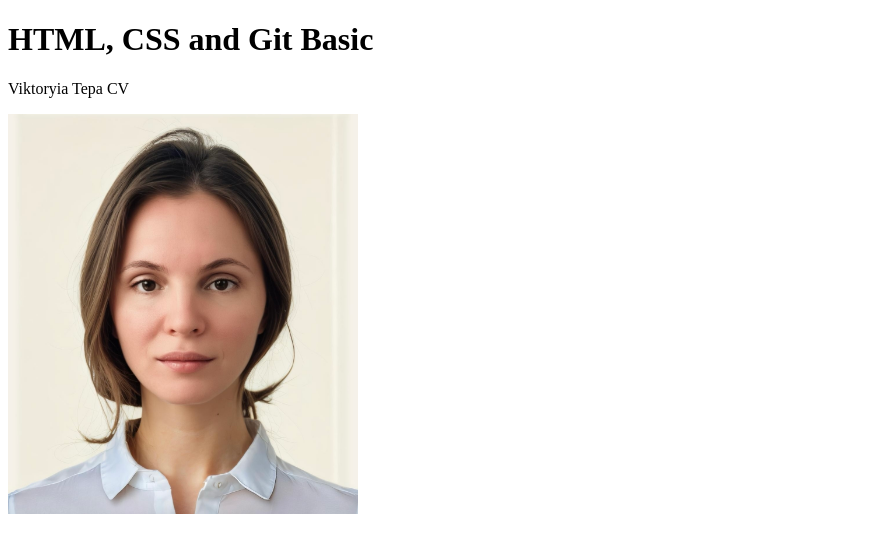
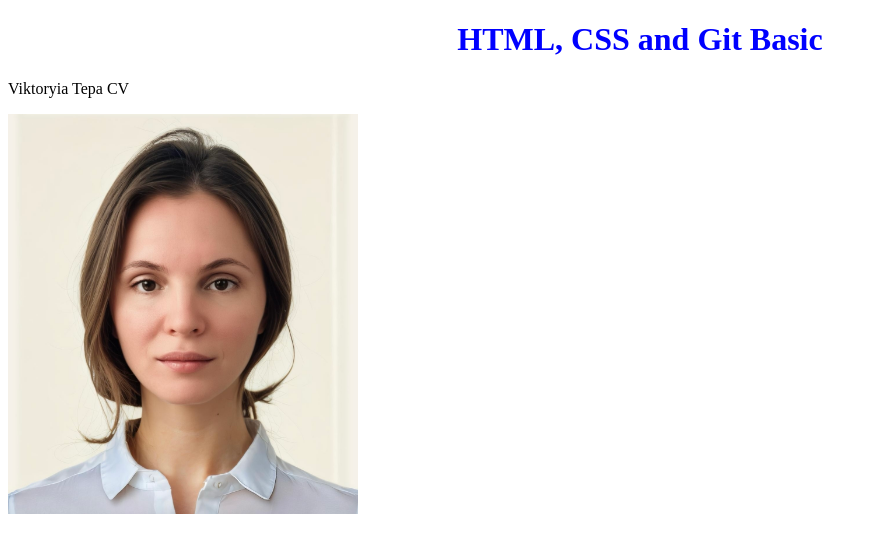
Before and after one commit to ViktoryiaTepa/rsschool-cv, a plain HTML site: page index.html in a window 1280 px wide. Shown: the whole page, without its empty margins (0-877 px from the left). Drawn offline with Linux system fonts and the light colour scheme.

Commit message:
feat: connect styles to html file

```diff
--- a/CSS/style.css
+++ b/CSS/style.css
@@ -0,0 +1,4 @@
+h1 {
+    text-align: center;
+    color: blue;
+}
--- a/index.html
+++ b/index.html
@@ -4,6 +4,7 @@
     <meta charset="UTF-8">
     <meta name="viewport" content="width=device-width, initial-scale=1.0">
     <title>Document</title>
+    <link rel="stylesheet" href="CSS/style.css">
 </head>
 <body>
     <h1>HTML, CSS and Git Basic</h1>
```
